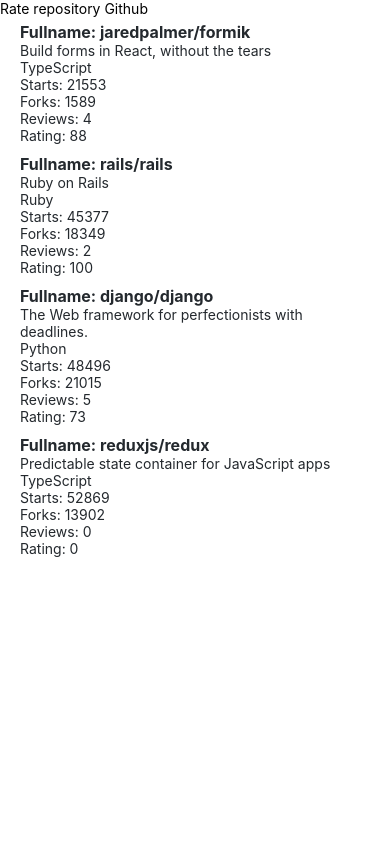
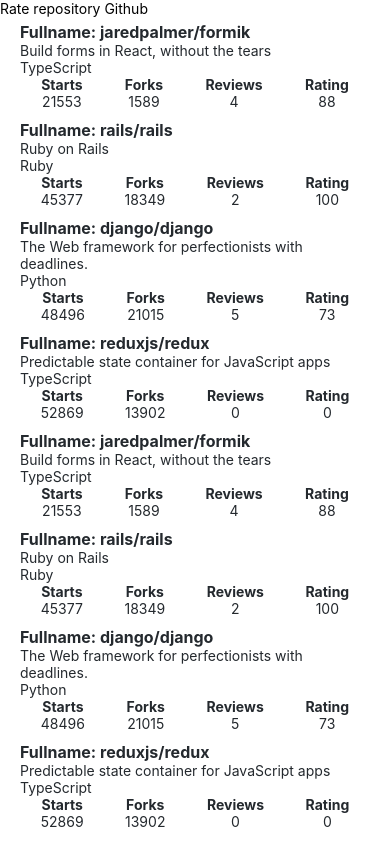
Before and after one commit to CarlosArgelio/react-native, a React Native app: screen / in a window 390 px wide. Built offline with nearby package versions, Linux system fonts and the light colour scheme.

Commit message:
style: flexBox

```diff
--- a/src/components/RepositoryItem.jsx
+++ b/src/components/RepositoryItem.jsx
@@ -1,6 +1,40 @@
 import React from 'react'
 import { View, StyleSheet } from 'react-native'
 import StyledText from './StyledText'
+
+const RepositoryStats = (props) => {
+  return (
+    <View style={{ flexDirection: 'row', justifyContent: 'space-around' }}>
+      <View>
+        <StyledText align='center' fontWeight='bold'>Starts</StyledText>
+        <StyledText align='center'>{props.stargazersCount}</StyledText>
+      </View>
+      <View>
+        <StyledText align='center' fontWeight='bold'>Forks</StyledText>
+        <StyledText align='center'>{props.forksCount}</StyledText>
+      </View>
+      <View>
+        <StyledText align='center' fontWeight='bold'>Reviews</StyledText>
+        <StyledText align='center'>{props.reviewCount}</StyledText>
+      </View>
+      <View>
+        <StyledText align='center' fontWeight='bold'>Rating</StyledText>
+        <StyledText align='center'>{props.ratingAverage}</StyledText>
+      </View>
+    </View>
+  )
+}
+
+const RepositoryItem = (props) => {
+  return (
+    <View key={props.id} style={styles.container}>
+      <StyledText fontSize='subheading' fontWeight='bold'>Fullname: {props.fullName}</StyledText>
+      <StyledText>{props.description}</StyledText>
+      <StyledText>{props.language}</StyledText>
+      <RepositoryStats {...props} />
+    </View>
+  )
+}
 
 const styles = StyleSheet.create({
   container: {
@@ -15,18 +49,4 @@
   }
 })
 
-const RepositoryItem = (props) => {
-  return (
-    <View key={props.id} style={styles.container}>
-      <StyledText fontSize='subheading' fontWeight='bold'>Fullname: {props.fullName}</StyledText>
-      <StyledText>{props.description}</StyledText>
-      <StyledText>{props.language}</StyledText>
-      <StyledText>Starts: {props.stargazersCount}</StyledText>
-      <StyledText>Forks: {props.forksCount}</StyledText>
-      <StyledText>Reviews: {props.reviewCount}</StyledText>
-      <StyledText>Rating: {props.ratingAverage}</StyledText>
-    </View>
-  )
-}
-
 export default RepositoryItem
--- a/src/components/StyledText.jsx
+++ b/src/components/StyledText.jsx
@@ -20,12 +20,16 @@
   },
   subheading: {
     fontSize: theme.fontSizes.subheading
+  },
+  textAlignCenter: {
+    textAlign: 'center'
   }
 })
 
-export default function StyledText ({ children, color, fontSize, fontWeight, style, ...restOfProps }) {
+export default function StyledText ({ align, children, color, fontSize, fontWeight, style, ...restOfProps }) {
   const textStyles = [
     styles.text,
+    align === 'center' && styles.textAlignCenter,
     color === 'primary' && styles.colorPrimary,
     color === 'secondary' && styles.colorSecondary,
     fontSize === 'subheading' && styles.subheading,
--- a/src/data/repositories.js
+++ b/src/data/repositories.js
@@ -1,4 +1,48 @@
 export default [
+  {
+    id: 'jaredpalmer.formik1',
+    fullName: 'jaredpalmer/formik',
+    description: 'Build forms in React, without the tears',
+    language: 'TypeScript',
+    forksCount: 1589,
+    stargazersCount: 21553,
+    ratingAverage: 88,
+    reviewCount: 4,
+    ownerAvatarUrl: 'https://avatars2.githubusercontent.com/u/4060187?v=4'
+  },
+  {
+    id: 'rails.rails1',
+    fullName: 'rails/rails',
+    description: 'Ruby on Rails',
+    language: 'Ruby',
+    forksCount: 18349,
+    stargazersCount: 45377,
+    ratingAverage: 100,
+    reviewCount: 2,
+    ownerAvatarUrl: 'https://avatars1.githubusercontent.com/u/4223?v=4'
+  },
+  {
+    id: 'django.django1',
+    fullName: 'django/django',
+    description: 'The Web framework for perfectionists with deadlines.',
+    language: 'Python',
+    forksCount: 21015,
+    stargazersCount: 48496,
+    ratingAverage: 73,
+    reviewCount: 5,
+    ownerAvatarUrl: 'https://avatars2.githubusercontent.com/u/27804?v=4'
+  },
+  {
+    id: 'reduxjs.redux1',
+    fullName: 'reduxjs/redux',
+    description: 'Predictable state container for JavaScript apps',
+    language: 'TypeScript',
+    forksCount: 13902,
+    stargazersCount: 52869,
+    ratingAverage: 0,
+    reviewCount: 0,
+    ownerAvatarUrl: 'https://avatars3.githubusercontent.com/u/13142323?v=4'
+  },
   {
     id: 'jaredpalmer.formik',
     fullName: 'jaredpalmer/formik',
```
